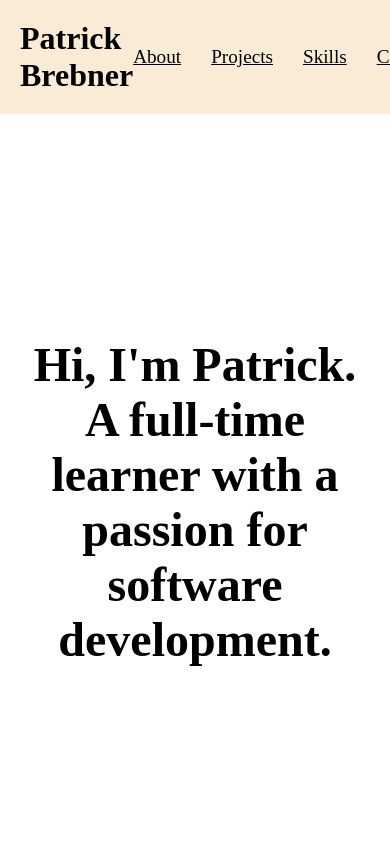
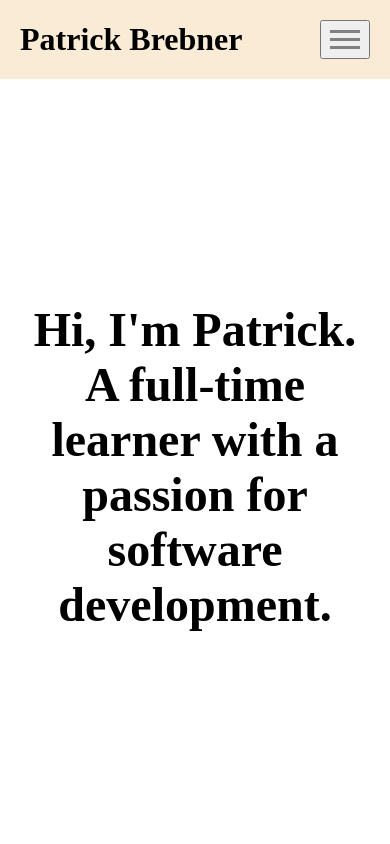
Before and after one commit to pbrebner/pbrebner.github.io, a React (Vite) app: page / in a window 390 px wide. Shown: the top 844 px of the page. Built offline with nearby package versions, Linux system fonts and the light colour scheme.

Commit message:
Add burger menu to header

```diff
--- a/src/components/Header.jsx
+++ b/src/components/Header.jsx
@@ -1,14 +1,51 @@
+import { useState } from "react";
 import { Link } from "react-router-dom";
 
 import Nav from "./Nav";
 import "./styles/Header.css";
 
 function Header() {
+    const [burgerOpen, setBurgerOpen] = useState(false);
+
+    function closeBurger() {
+        setBurgerOpen(false);
+    }
+
+    function toggleBurger() {
+        burgerOpen === false ? setBurgerOpen(true) : setBurgerOpen(false);
+    }
+
     return (
-        <header className="header">
-            <h1 className="headerName">Patrick Brebner</h1>
-            <Nav></Nav>
-        </header>
+        <>
+            <header className="header">
+                <div className="headerInnerContainer">
+                    <h1
+                        className={`headerName ${
+                            burgerOpen ? "burgerOpen" : ""
+                        }`}
+                    >
+                        Patrick Brebner
+                    </h1>
+                    <div
+                        className={`headerNav ${
+                            burgerOpen ? "burgerOpen" : ""
+                        }`}
+                    >
+                        <Nav closeBurger={closeBurger} />
+                    </div>
+                    <button
+                        onClick={toggleBurger}
+                        className={`burgerBtn ${
+                            burgerOpen ? "burgerOpen" : ""
+                        }`}
+                    >
+                        <div className="burgerLine"></div>
+                        <div className="burgerLine"></div>
+                        <div className="burgerLine"></div>
+                    </button>
+                </div>
+            </header>
+        </>
     );
 }
 
--- a/src/components/Nav.jsx
+++ b/src/components/Nav.jsx
@@ -1,19 +1,19 @@
-function Nav() {
+function Nav({ closeBurger }) {
     return (
-        <div className="headerNav">
-            <a href="#about" className="navLink">
+        <>
+            <a href="#about" className="navLink" onClick={closeBurger}>
                 About
             </a>
-            <a href="#projects" className="navLink">
+            <a href="#projects" className="navLink" onClick={closeBurger}>
                 Projects
             </a>
-            <a href="#skills" className="navLink">
+            <a href="#skills" className="navLink" onClick={closeBurger}>
                 Skills
             </a>
-            <a href="#contact" className="navLink">
+            <a href="#contact" className="navLink" onClick={closeBurger}>
                 Contact
             </a>
-        </div>
+        </>
     );
 }
 
--- a/src/components/styles/Header.css
+++ b/src/components/styles/Header.css
@@ -3,8 +3,19 @@
     background-color: antiquewhite;
 
     display: flex;
+    justify-content: center;
+
+    /*position: sticky;
+    top: 0;*/
+}
+
+.headerInnerContainer {
+    display: flex;
     align-items: center;
     justify-content: space-between;
+
+    max-width: 1000px;
+    width: 100%;
 }
 
 .headerNav {
@@ -16,3 +27,37 @@
     color: black;
     font-size: 1.2rem;
 }
+
+.burgerBtn {
+    padding: 8px;
+    width: 50px;
+    display: flex;
+    flex-direction: column;
+    gap: 5px;
+}
+
+.burgerLine {
+    background-color: grey;
+    height: 3px;
+    width: 100%;
+}
+
+@media (max-width: 600px) {
+    .headerNav {
+        display: none;
+    }
+
+    .headerNav.burgerOpen {
+        display: flex;
+    }
+
+    .headerName.burgerOpen {
+        display: none;
+    }
+}
+
+@media (min-width: 600px) {
+    .burgerBtn {
+        display: none;
+    }
+}
```
